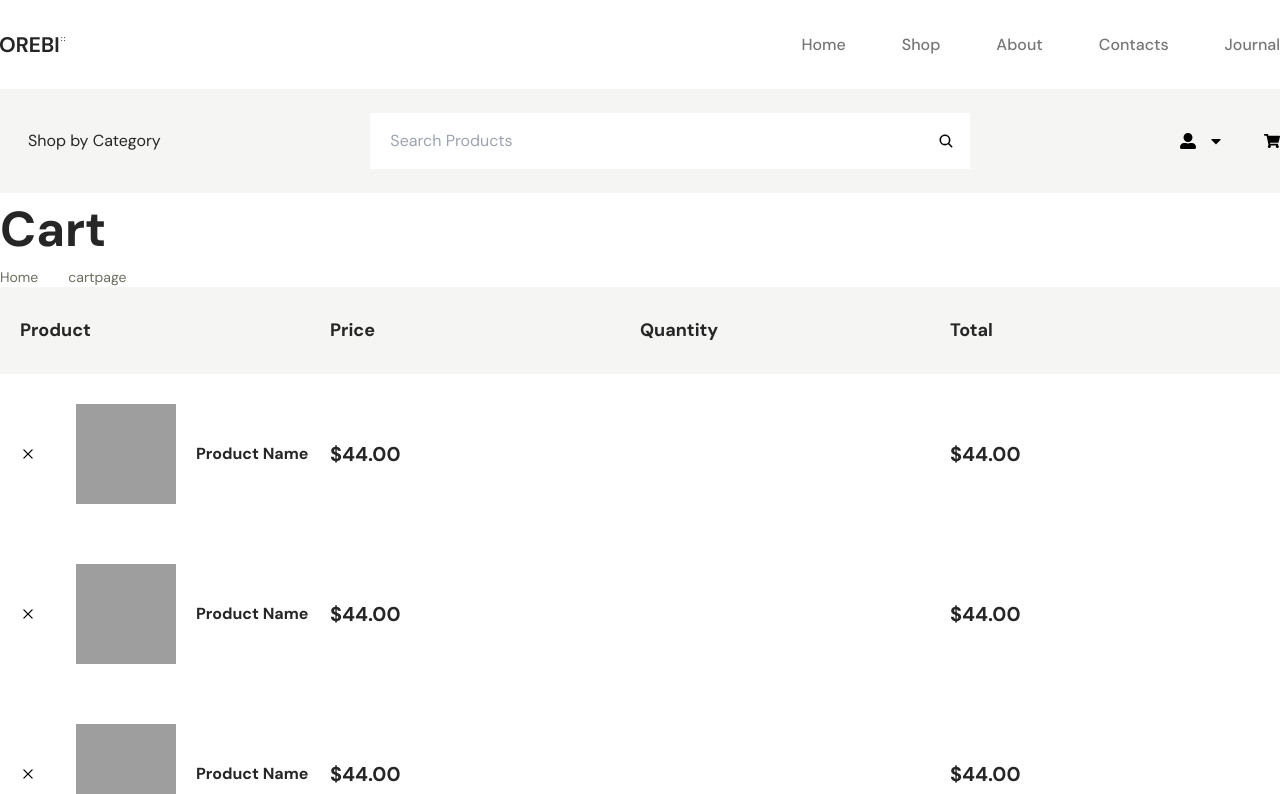
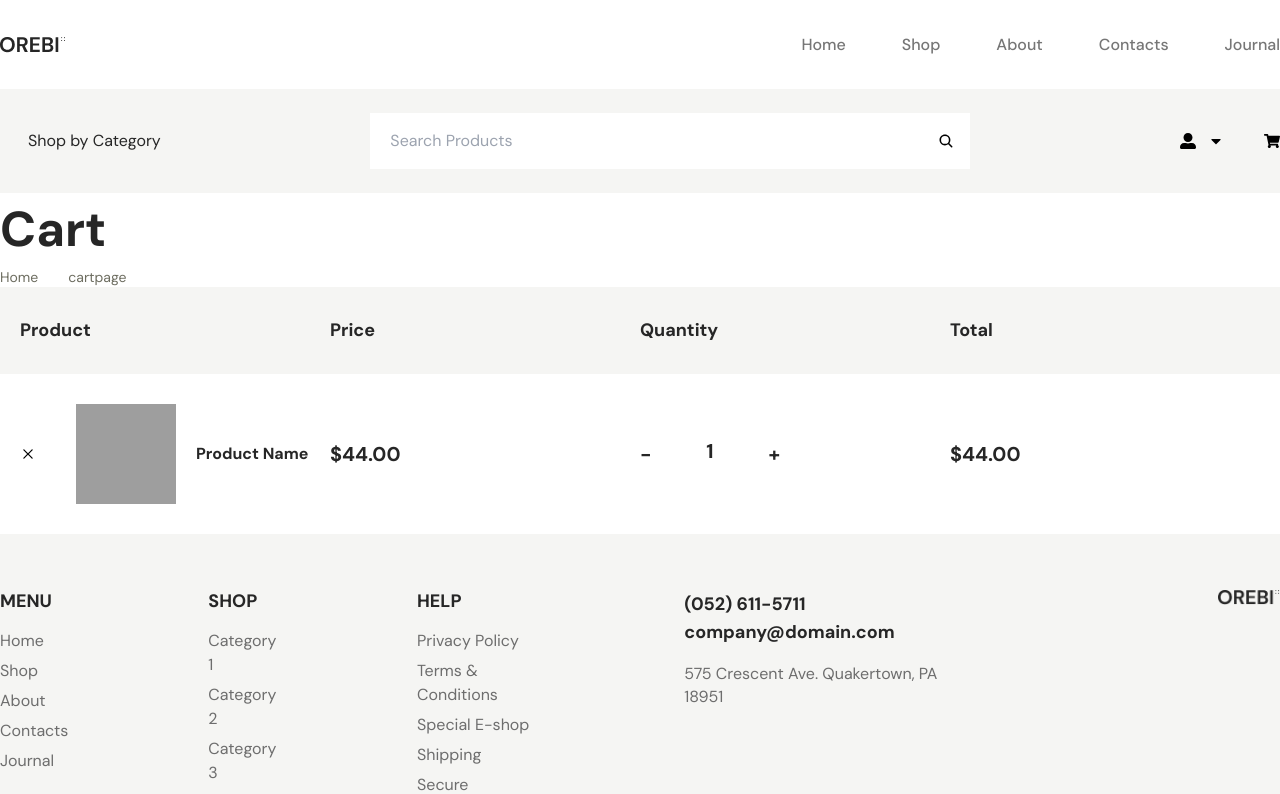
Before and after one commit to mnosumon/orebi, a React (Vite) app: page /cartpage in a window 1280 px wide. Shown: the top 794 px of the page. Built offline with nearby package versions, Linux system fonts and the light colour scheme; grey boxes are pictures that could not be loaded; some icons are missing.

Commit message:
Card quantity increment decrement

```diff
--- a/src/pages/CartPage.jsx
+++ b/src/pages/CartPage.jsx
@@ -1,4 +1,4 @@
-import React, { useState } from 'react'
+import React, { useEffect, useState } from 'react'
 import BreadCrumb from '../components/utilities/BreadCrumb'
 import Flex from '../components/utilities/Flex'
 import { RxCross2 } from "react-icons/rx";
@@ -13,6 +13,26 @@ const CartPage = () => {
   let [productClose, setProductClose] = useState(true)
   let [productClose1, setProductClose1] = useState(true)
   let [productClose2, setProductClose2] = useState(true)
+  let [quantity, setQuantity] = useState(1)
+  let [coursor, setCoursor] = useState(true)
+  let hanDecrement = ()=>{
+      if (quantity > 1) {
+        quantity--
+        setQuantity(quantity)
+      }
+    }
+  let hanIncrement = ()=>{
+    quantity++
+      setQuantity(quantity)
+  }
+  useEffect(()=>{
+    if (quantity == 1) {
+      setCoursor(false)
+    }else{
+      setCoursor(true)
+    }
+  },[quantity])
+
   // let handleProductClose = ()=>{
   //   if (productClose) {
   //     setProductClose(false)
@@ -48,57 +68,18 @@ const CartPage = () => {
                 <span>$44.00</span>
             </Flex>
             <Flex className='w-1/4 items-center font-dm text-[#262626] font-bold text-[20px]'>
-
+              <Flex className='w-[140px] h-9 justify-between'>
+                <button onClick={hanDecrement} className={`${coursor ? "cursor-pointer" : "cursor-not-allowed"}`}>-</button>
+                <span>{quantity}</span>
+                <button onClick={hanIncrement}>+</button>
+              </Flex>
             </Flex>
               <Flex className='w-1/4 items-center font-dm text-[#262626] font-bold text-[20px]'>
                 <span>$44.00</span>
               </Flex>
             </Flex>
           }
-          {productClose1 &&
-            <Flex  className='w-full px-5 py-[30px] bg-[#FFF]'>
-              <Flex className='items-center gap-5 w-1/4'>
-                <Flex className='items-center gap-10'>
-                  <RxCross2 onClick={()=>setProductClose1(false)}/>
-                  <div className="h-[100px] w-[100px]">
-                    <Image source={Picture} className='h-full w-full'/>
-                  </div>
-                </Flex>
-                <span className=' font-dm text-[#262626] font-bold text-base leading-[23px] capitalize'>Product name</span>
-              </Flex>
-              <Flex className='w-1/4 items-center font-dm text-[#262626] font-bold text-[20px]'>
-                <span>$44.00</span>
-            </Flex>
-            <Flex className='w-1/4 items-center font-dm text-[#262626] font-bold text-[20px]'>
 
-            </Flex>
-              <Flex className='w-1/4 items-center font-dm text-[#262626] font-bold text-[20px]'>
-                <span>$44.00</span>
-              </Flex>
-            </Flex>
-          }
-          {productClose2 &&
-            <Flex  className='w-full px-5 py-[30px] bg-[#FFF]'>
-              <Flex className='items-center gap-5 w-1/4'>
-                <Flex className='items-center gap-10'>
-                  <RxCross2 onClick={()=>setProductClose2(false)}/>
-                  <div className="h-[100px] w-[100px]">
-                    <Image source={Picture} className='h-full w-full'/>
-                  </div>
-                </Flex>
-                <span className=' font-dm text-[#262626] font-bold text-base leading-[23px] capitalize'>Product name</span>
-              </Flex>
-              <Flex className='w-1/4 items-center font-dm text-[#262626] font-bold text-[20px]'>
-                <span>$44.00</span>
-            </Flex>
-            <Flex className='w-1/4 items-center font-dm text-[#262626] font-bold text-[20px]'>
-
-            </Flex>
-              <Flex className='w-1/4 items-center font-dm text-[#262626] font-bold text-[20px]'>
-                <span>$44.00</span>
-              </Flex>
-            </Flex>
-          }
         </div>
     </section>
     </>
```
